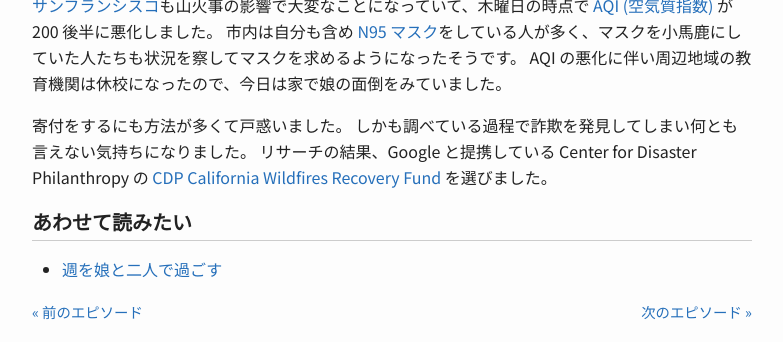
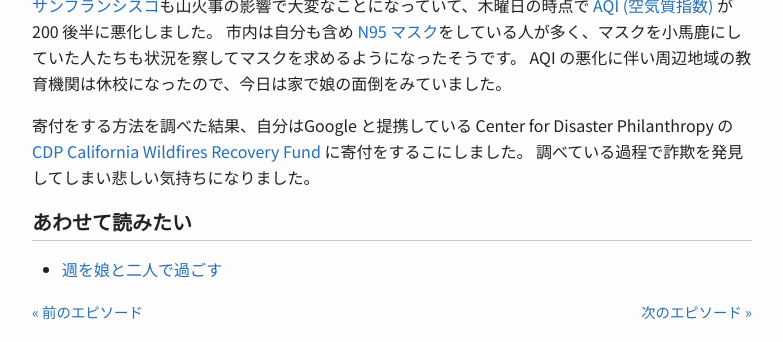
Before and after one commit to toru/ep.torumk.com, a Jekyll site: the page built from _posts/2018-11-16-sf-air-pollution.md, in a window 1280 px wide, cut to the strip 724-1066 px from the top of the page. Shown: the whole strip, without its empty margins (248-1031 px from the left). Built offline with Jekyll 4.4.1, drawn with Linux system fonts in a browser that asks for light colours.

Commit message:
posts: tweak the air pollution episode

```diff
--- a/_posts/2018-11-16-sf-air-pollution.md
+++ b/_posts/2018-11-16-sf-air-pollution.md
@@ -17,9 +17,8 @@
 市内は自分も含め [N95 マスク](https://ja.wikipedia.org/wiki/N95%E3%83%9E%E3%82%B9%E3%82%AF)をしている人が多く、マスクを小馬鹿にしていた人たちも状況を察してマスクを求めるようになったそうです。
 AQI の悪化に伴い周辺地域の教育機関は休校になったので、今日は家で娘の面倒をみていました。
 
-寄付をするにも方法が多くて戸惑いました。
-しかも調べている過程で詐欺を発見してしまい何とも言えない気持ちになりました。
-リサーチの結果、Google と提携している Center for Disaster Philanthropy の [CDP California Wildfires Recovery Fund](https://disasterphilanthropy.org/cdp-fund/cdp-california-wildfires-recovery-fund/) を選びました。
+寄付をする方法を調べた結果、自分はGoogle と提携している Center for Disaster Philanthropy の [CDP California Wildfires Recovery Fund](https://disasterphilanthropy.org/cdp-fund/cdp-california-wildfires-recovery-fund/) に寄付をするこにしました。
+調べている過程で詐欺を発見してしまい悲しい気持ちになりました。
 
 ## あわせて読みたい
 
```
